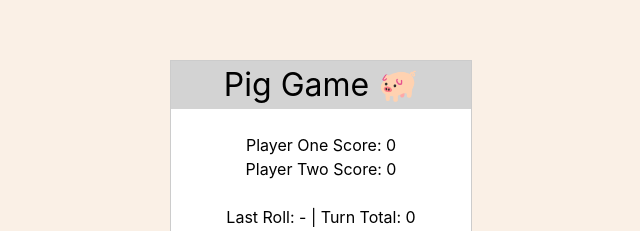
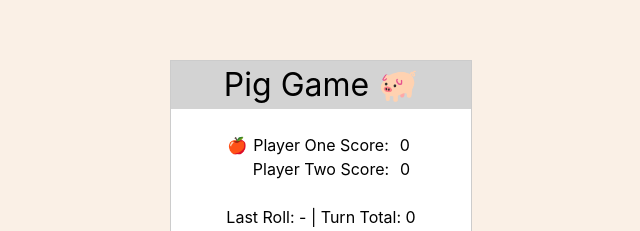
Before and after one commit to d-atienza/react-ts-pig-game, a React (Vite) app: page / in a window 1280 px wide. Shown: the part 201-432 px from the top of the page, without its empty margins (319-959 px from the left). Built offline with nearby package versions, Linux system fonts and the light colour scheme.

Commit message:
player turn indicator added and css improved

```diff
--- a/src/PigGame.tsx
+++ b/src/PigGame.tsx
@@ -37,13 +37,23 @@ export default function PigGame() {
     setPlayerNumber((x) => x + 1);
   }
 
+  const isPlayerOnesTurn = playerNumber % 2 !== 0;
+
   return (
     <div className="gameDisplay">
       <div className="gameTitle">Pig Game 🐖</div>
       <div className="score-box">
         <br />
-        <div>Player One Score: {playerOneScore}</div>
-        <div>Player Two Score: {playerTwoScore}</div>
+        <div className="scoreRow">
+          <div className="indicator">{isPlayerOnesTurn ? "🍎" : ""}</div>
+          <div className="scoreText">Player One Score: </div>
+          <div className="scoreNumber">{playerOneScore}</div>
+        </div>
+        <div className="scoreRow">
+          <div className="indicator">{isPlayerOnesTurn ? "" : "🍎"}</div>
+          <div className="scoreText">Player Two Score: </div>
+          <div className="scoreNumber">{playerTwoScore}</div>
+        </div>
         <br />
 
         <div>
@@ -59,7 +69,7 @@ export default function PigGame() {
         </button>
       </div>
       <div className="player-turn">
-        {playerNumber % 2 == 0 ? "Player Two's Turn" : "Player One's Turn"}
+        {isPlayerOnesTurn ? "Player One's Turn" : "Player Two's Turn"}
       </div>
     </div>
   );
--- a/src/index.css
+++ b/src/index.css
@@ -76,3 +76,12 @@ button:focus-visible {
   text-align: center;
   padding: 5px;
 }
+
+.scoreRow {
+  display:flex;
+  justify-content: center;
+}
+
+.indicator, .scoreNumber {
+  width: 2rem;
+}
```
